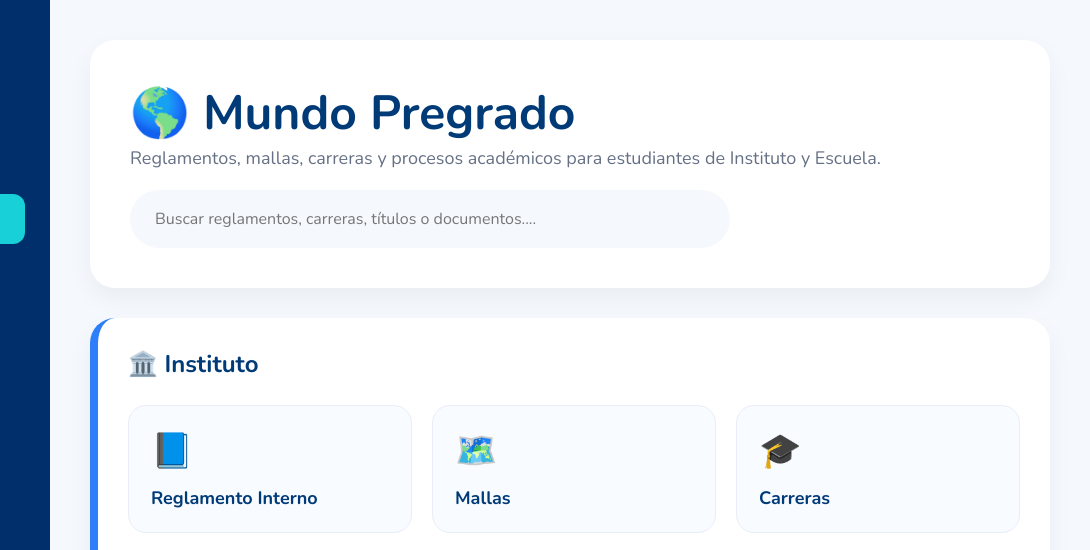
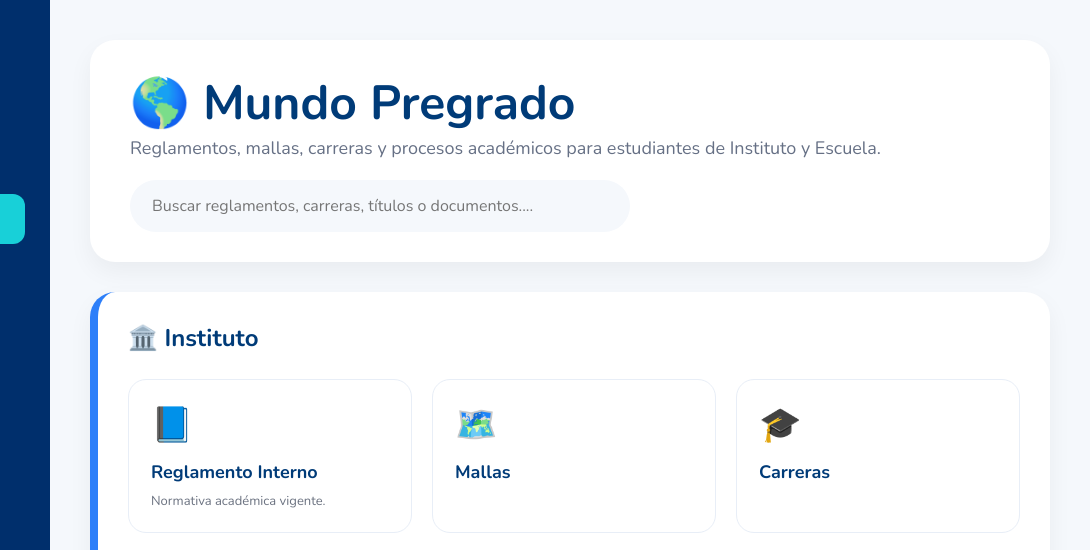
Before and after one commit to Jeibardales/Centro-Conocimiento-CA-CERTUS, a plain HTML site: page Pregradov2.html in a window 1280 px wide. Shown: the top 550 px of the page, 190-1280 px from the left. Drawn offline with nearby package versions, Linux system fonts and the light colour scheme.

Commit message:
Update Pregradov2.html

```diff
--- a/Pregradov2.html
+++ b/Pregradov2.html
@@ -75,7 +75,7 @@
 .hero{
     background:white;
     border-radius:25px;
-    padding:40px;
+    padding:30px 40px;
     display:flex;
     justify-content:space-between;
     align-items:center;
@@ -106,8 +106,8 @@
 
 .search-box input{
     width:100%;
-    max-width:600px;
-    padding:18px 25px;
+    max-width:500px;
+    padding:15px 22px;
     border:none;
     border-radius:40px;
     background:#F5F8FC;
@@ -157,7 +157,7 @@
 }
 
 .card{
-    background:#F8FBFF;
+    background:white;
     border:1px solid #E8EEF7;
     border-radius:18px;
     padding:22px;
@@ -167,8 +167,10 @@
 }
 
 .card:hover{
-    transform:translateY(-4px);
+    transform:translateY(-5px);
     border-color:#18D0D8;
+    box-shadow:
+0 15px 30px rgba(0,0,0,.08);
 }
 
 .card span{
@@ -181,7 +183,11 @@
     margin:0;
     font-size:18px;
 }
-
+.card p{
+font-size:13px;
+color:#6B7280;
+margin-top:8px;
+}
   </style>
 </head>
 <body>
@@ -248,7 +254,10 @@
 
                 <a href="#" class="card">
                     <span>📘</span>
-                    <h3>Reglamento Interno</h3>
+                   <h3>Reglamento Interno</h3>
+                    <p>
+                    Normativa académica vigente.
+                    </p>
                 </a>
 
                 <a href="#" class="card">
```
